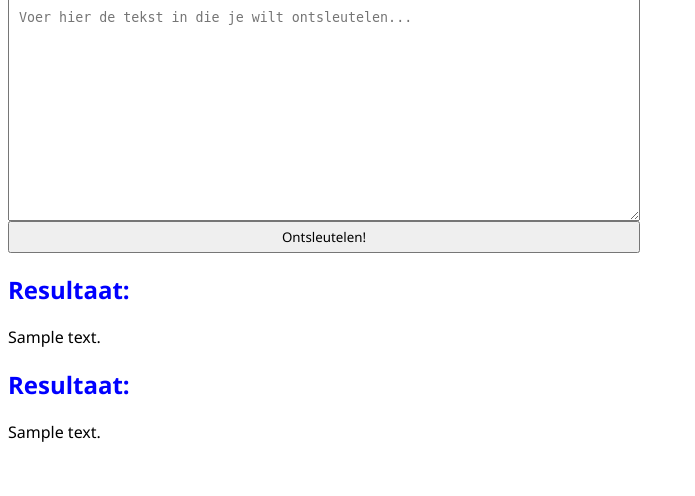
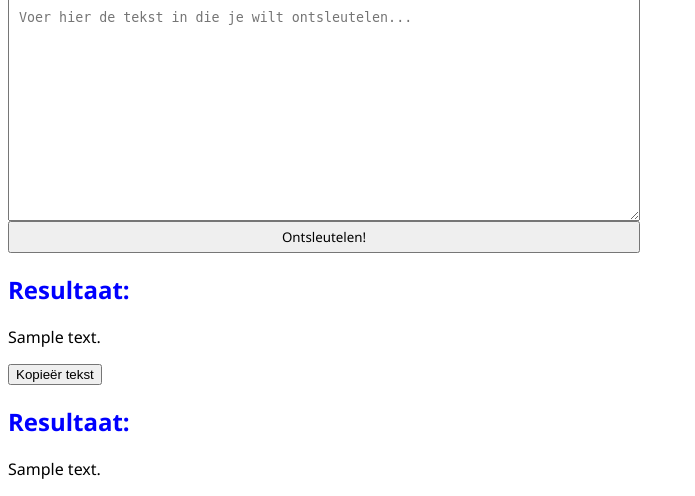
Before and after one commit to Emma-1122591/encryption-assignment, a Flask app: template templates/index.html in a window 1280 px wide. Shown: the part 511-1007 px from the top of the page, without its empty margins (0-695 px from the left). Before the commit the page ends 953 px from the top, so only its background shows below. Run offline with Flask 3, Linux system fonts and the light colour scheme; the template is opened without the code that fills it: most values are stand-ins (such as "Sample title", 1, 10 or a date in 2020).

Commit message:
toevoeging: copy to clipboard script in javascript + het script geïmplementeerd in index.html

```diff
--- /dev/null
+++ b/static/copy_clipboard.js
@@ -0,0 +1,4 @@
+function copyToClipboard(encrypted_text) {
+    navigator.clipboard.writeText(encrypted_text);
+    alert("Tekst gekopieërd!");
+}
--- a/templates/index.html
+++ b/templates/index.html
@@ -4,6 +4,7 @@
     <meta charset="UTF-8">
     <meta name="viewport" content="width=device-width, initial-scale=1.0">
     <link rel="stylesheet" href="{{ url_for('static', filename='styles.css') }}">
+    <script src="{{ url_for('static', filename='copy_clipboard.js') }}"></script>
     <title>Encryptie opdracht</title>
 </head>
 <body>
@@ -30,6 +31,7 @@
         <section>
             <h2>Resultaat:</h2>
             <p>{{ encrypted_text }}</p>
+            <button onclick="copyToClipboard('{{encrypted_text}}')" id="copy-button">Kopieër tekst</button>
         </section>
         {% endif %}
         {% if decrypted_text %}
```
